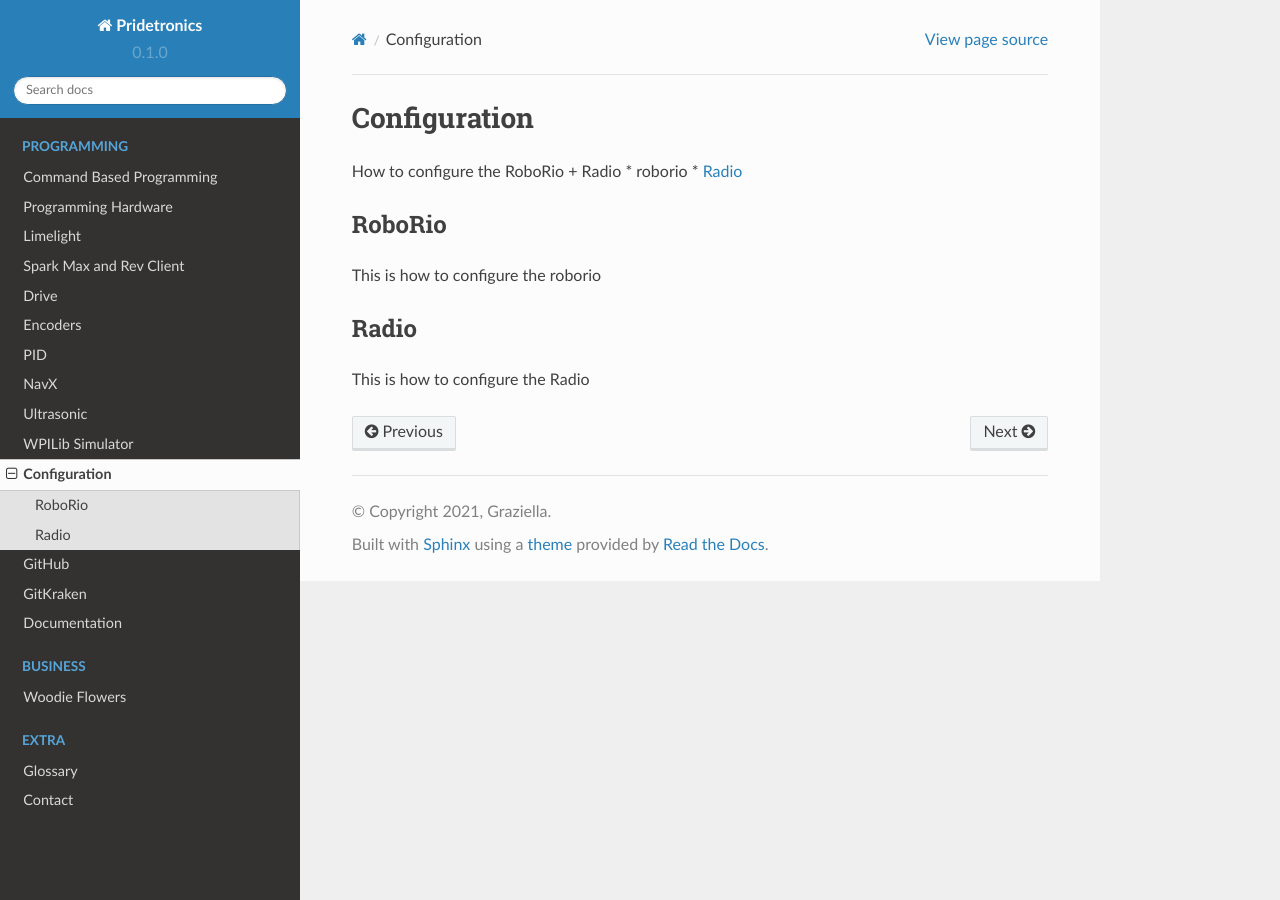
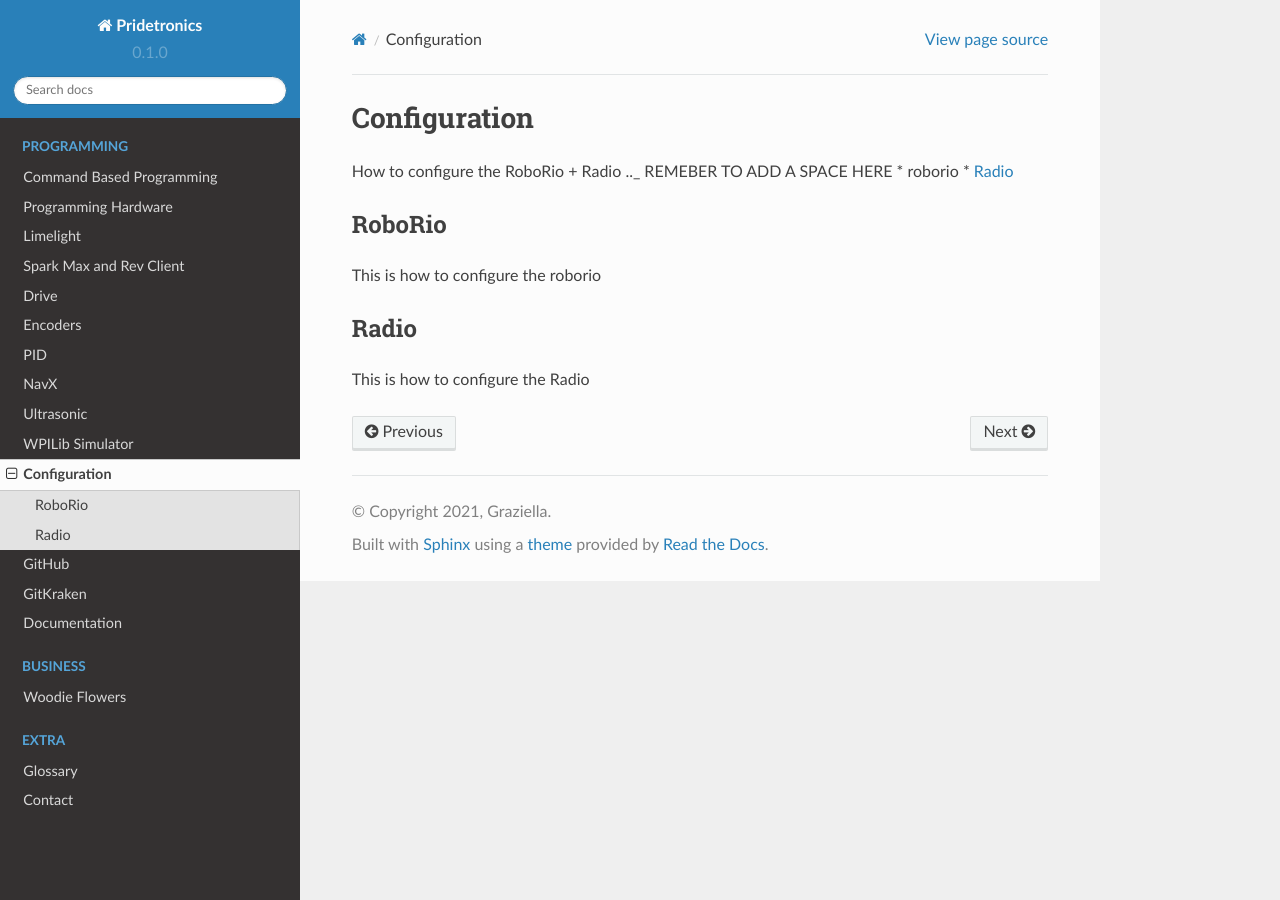
Before and after one commit to KaterinaDeeter/3853-Documentation, a Sphinx documentation site: the page built from docs/source/configuration.rst, in a window 1280 px wide. Built offline with Sphinx 7.4.7 and the Read the Docs theme 2.0.0, drawn with Linux system fonts in a browser that asks for light colours.

```diff
--- a/docs/source/configuration.rst
+++ b/docs/source/configuration.rst
@@ -1,6 +1,7 @@
 Configuration
 =============
 How to configure the RoboRio + Radio
+.._ REMEBER TO ADD A SPACE HERE
 * :ref:`roborio`
 * :ref:`radio`
 
```
